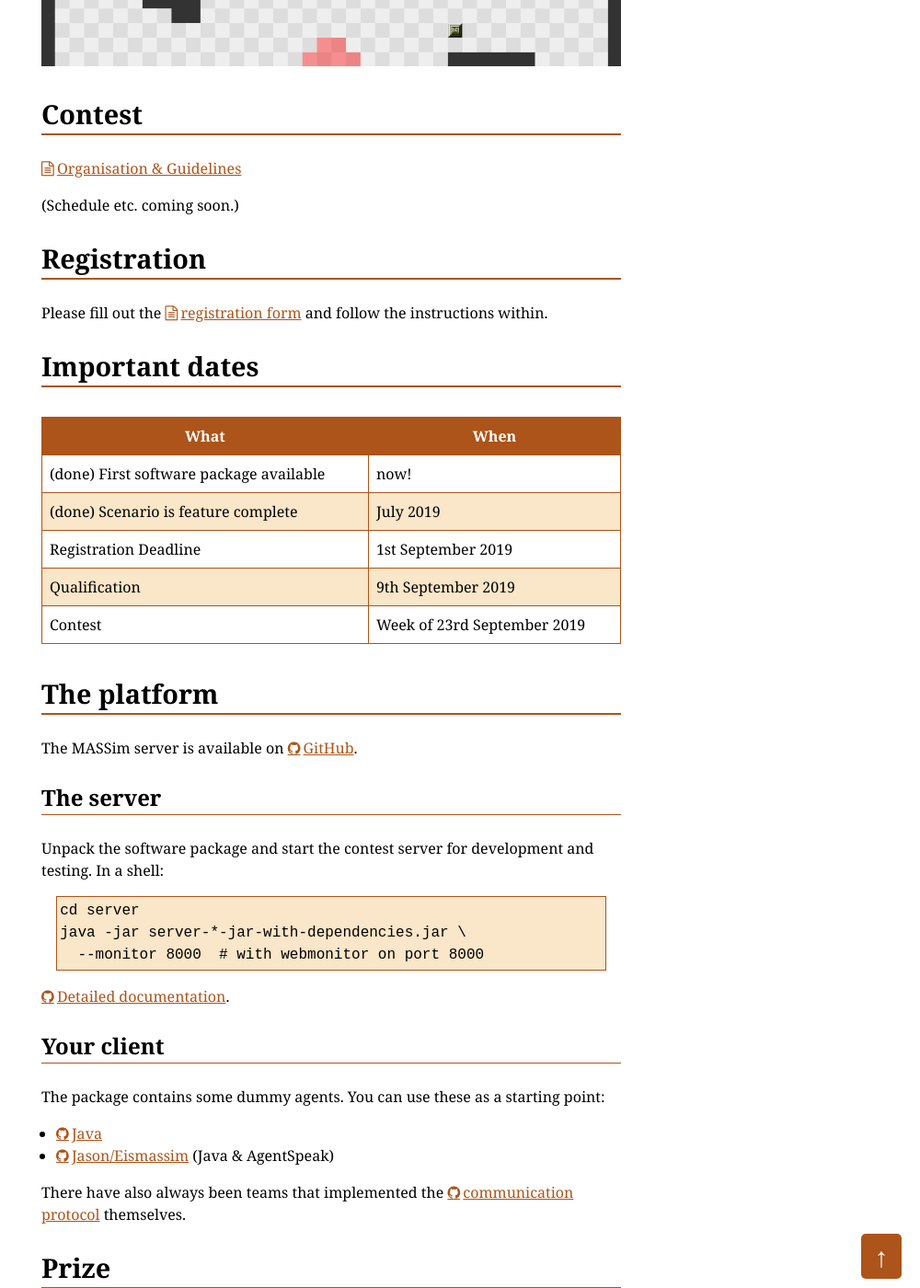
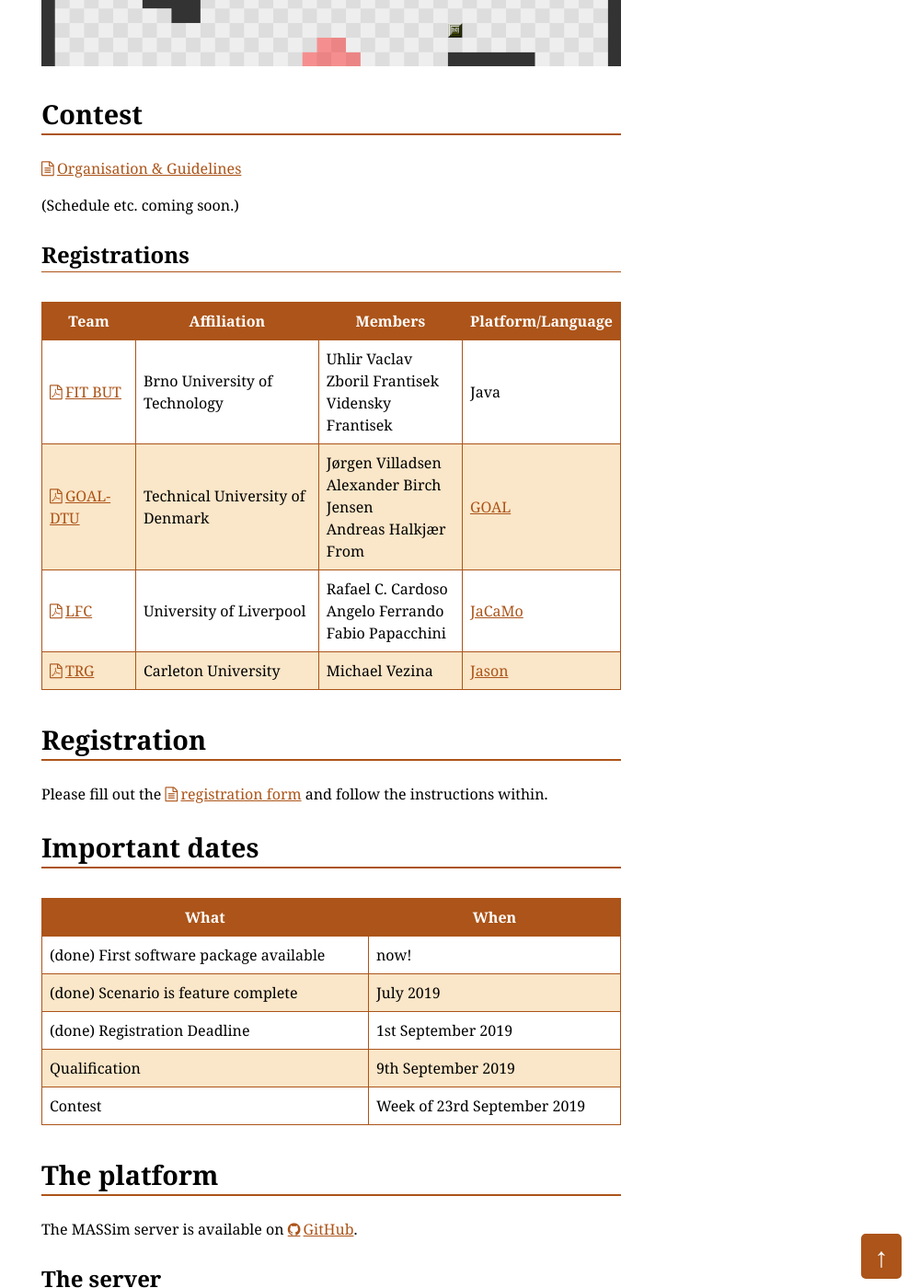
Before and after one commit to agentcontest/agentcontest.github.io, a Jekyll site: the page built from 2019/index.md, in a window 1280 px wide and 1400 px high, scrolled down 710 px. Shown: the whole window at 92% size, without its empty margins (280-1280 px from the left). Built offline with Jekyll 4.4.1, drawn with Linux system fonts in a browser that asks for light colours.

Commit message:
add registrations

```diff
--- a/2019/index.md
+++ b/2019/index.md
@@ -18,6 +18,15 @@ Contest
 
 (Schedule etc. coming soon.)
 
+### Registrations
+
+Team | Affiliation | Members | Platform/Language
+--- | --- | ---
+[FIT BUT](registrations/FIT_BUT_public.pdf) | Brno University of Technology | Uhlir Vaclav <br> Zboril Frantisek <br> Vidensky Frantisek | Java
+[GOAL-DTU](registrations/DTU_public.pdf) | Technical University of Denmark | Jørgen Villadsen <br> Alexander Birch Jensen <br> Andreas Halkjær From | [GOAL](https://goalapl.atlassian.net/wiki/)
+[LFC](registrations/LFC_public.pdf) | University of Liverpool | Rafael C. Cardoso <br> Angelo Ferrando <br> Fabio Papacchini | [JaCaMo](http://jacamo.sourceforge.net/)
+[TRG](registrations/TRG_public.pdf) | Carleton University | Michael Vezina | [Jason](http://jason.sourceforge.net/wp/)
+
 Registration
 ------------
 
@@ -31,7 +40,7 @@ What | When
 --- | ---
 (done) First software package available | now!
 (done) Scenario is feature complete | July 2019
-Registration Deadline | 1st September 2019
+(done) Registration Deadline | 1st September 2019
 Qualification | 9th September 2019
 Contest | Week of 23rd September 2019
 
```
Also changed, not shown: 4 other files.
